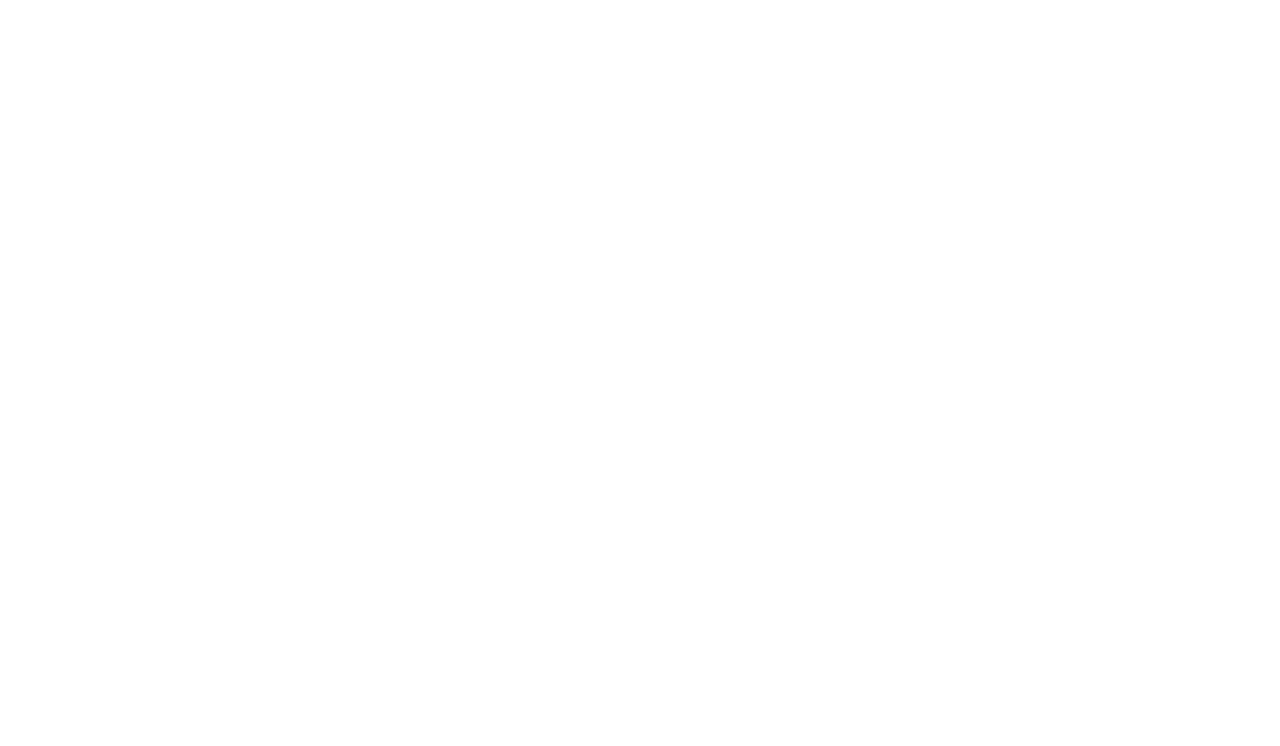
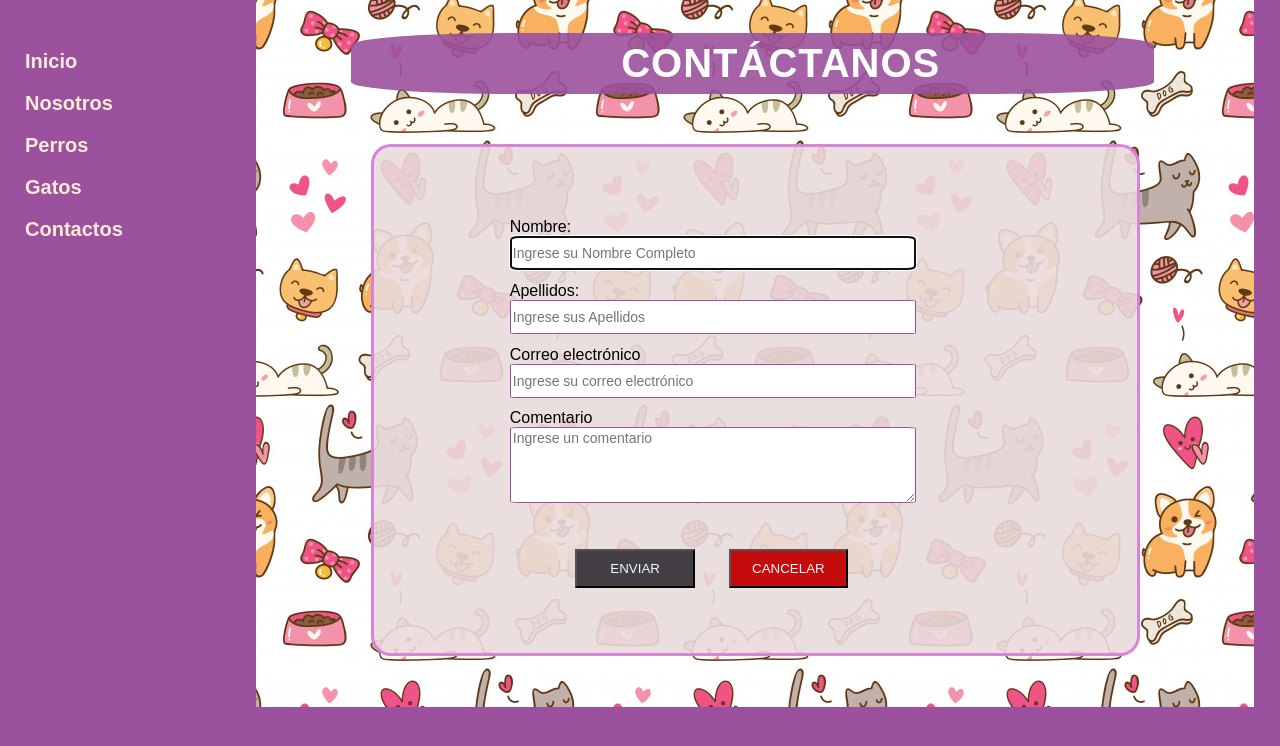
Before and after one commit to MariaBhamondes/1.2.4-Actividad-Formativa-Creaci-n-y-uso-de-las-hojas-de-estilo, a plain HTML site: page views/contacto.html in a window 1280 px wide. Drawn offline with Linux system fonts and the light colour scheme.

Commit message:
Creación de vista contacto funcionando correctamente

```diff
--- a/resource/style/estilos.css
+++ b/resource/style/estilos.css
@@ -152,5 +152,49 @@ h3{
     float:right;
     margin-left:15%;
     margin-top: 5%;
+}
 
+label{
+    font-family: sans-serif;
+    font-size: 16px;
 }
+
+.input{
+    font-family: sans-serif;
+    font-size: 14px;
+    width: 400px;
+    height: 30px;
+    margin-bottom: 2%;
+    border-radius: 2%;
+    border: 1px;
+    border-color: rgb(156, 81, 158);
+    border-style: solid;
+}
+
+.plus{
+    height: 70px;
+}
+
+.form{
+    padding-top: 10%;
+    padding-left: 15%;
+    padding-bottom: 5%;
+}
+
+.enviar{
+    margin-top: 5%;
+    background-color: rgb(68, 63, 68);
+    margin-left: 11%;
+    color: aliceblue;
+    width: 20%;
+    padding: 10px;
+}
+
+.cancelar{
+    margin-top: 5%;
+    background-color: rgb(196, 12, 12);
+    color: aliceblue;
+    margin-left: 5%;
+    width: 20%;
+    padding: 10px;
+}
--- a/views/contacto.html
+++ b/views/contacto.html
@@ -0,0 +1,66 @@
+<!DOCTYPE html>
+<html lang="es">
+    <head>
+        <meta charset="UTF-8">
+        <title>Contactos</title>
+
+        <!--Importar hoja de estilos-->
+        <link rel="stylesheet" href="../../resource/style/estilos.css">
+        <link rel="stylesheet" href="../../resource/style/style.css">
+
+    </head>
+    <body class="contenedor">
+        <!--Barra navegadora-->
+        <section>
+            <nav>
+                <ul>
+                    <li><a href="ACT2.html">Inicio </a></li>
+                    <li><a href="main.html">Nosotros </a></li>
+                    <li><a href="dogs/perros.html">Perros</a></li>
+                    <li><a href="cats/gatos.html">Gatos </a></li>
+                    <li><a href="contacto.html">Contactos</a></li>
+                </ul>
+            </nav>
+        </section>
+
+        <!--Cuerpo página-->
+        <section class="fondo-body">
+            <!--Cabecera titulo principal de la vista-->
+            <div class="header">
+                <h1 class="h1"> CONTÁCTANOS </h1>
+            </div>
+
+            <!--Cuerpo del documento-->
+            <section class="fondo-container">
+                <!--Formulario-->
+                <form action="" class="form">
+                    <label for="nombre">Nombre:</label><br>
+                    <input type="text" class="input" name="nombre" autofocus placeholder="Ingrese su Nombre Completo"/><br>
+
+                    <label for="apellidos">Apellidos:</label><br>
+                    <input type="text" class="input" name="apellidos" placeholder="Ingrese sus Apellidos"><br>
+
+                    <label for="email">Correo electrónico</label><br>
+                    <input type="email" class="input" name="email" placeholder="Ingrese su correo electrónico"><br>
+
+                    <label for="comentario">Comentario</label> <br>
+                    <textarea name="comentario"  class="input plus" cols="30" rows="10" placeholder="Ingrese un comentario"></textarea><br>
+
+                    <!--Botones-->
+                    <button class="enviar">ENVIAR</button>
+                    <button class="cancelar">CANCELAR</button>
+                </form>
+            </section>
+        </section>
+
+    </body>
+    <!--Pie de página con los integrantes del equipo-->
+    <footer>
+        <p>
+            <ul class="integrantes">
+                <li> <i>  María Belén &COPY; </i> </li>
+                <li> <i>  María Fernanda &COPY; </i> </li>
+            </ul>
+        </p>
+    </footer>
+</html>
```
Also changed, not shown: views/ACT2.html (+1 -1 lines), views/main.html (+1 -1 lines).
